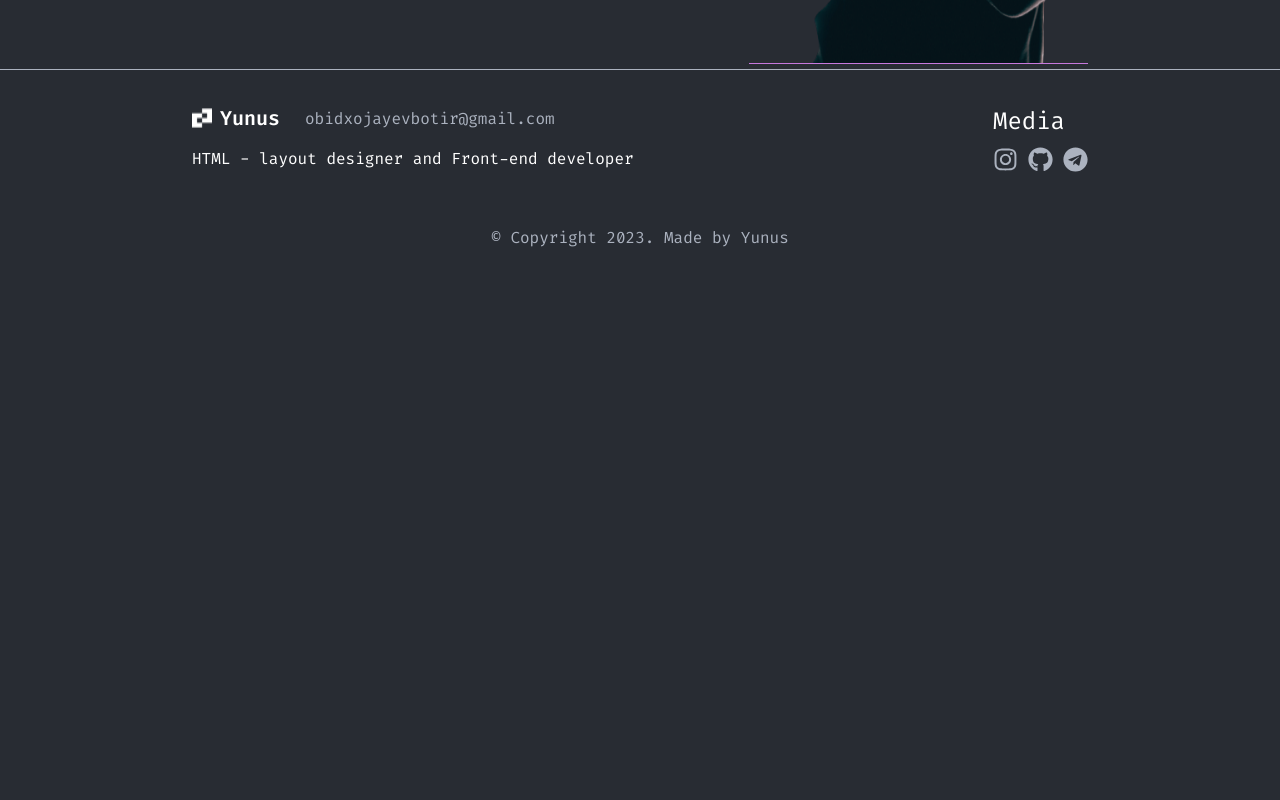
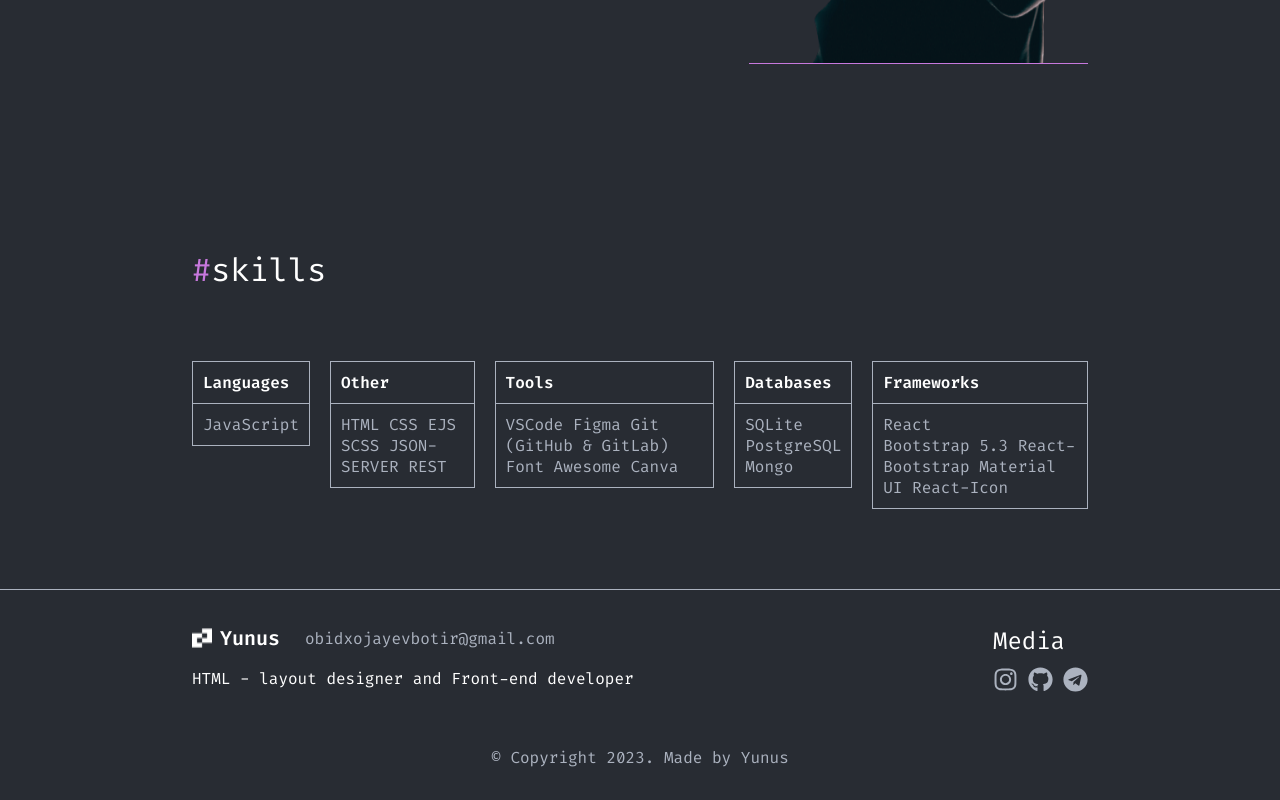
Before and after one commit to theyuunus/Portfolio, a React (Create React App) app: page /about in a window 1280 px wide. Shown: the part 665-1465 px from the top of the page. Before the commit the page ends 945 px from the top, so only its background shows below. Built offline with nearby package versions, Linux system fonts and the light colour scheme.

Commit message:
#fix #add Skills of About #About

```diff
--- a/src/Pages/About.jsx
+++ b/src/Pages/About.jsx
@@ -1,11 +1,13 @@
 import React from 'react'
 import Helmet from '../components/Helmet/Helmet'
 import AboutHeader from '../components/AboutHeader/AboutHeader'
+import AboutSkills from '../components/AboutSkills/AboutSkills'
 
 export default function About() {
   return (
     <Helmet title="About">
       <AboutHeader />
+      <AboutSkills />
     </Helmet>
   )
 }
--- /dev/null
+++ b/src/components/AboutSkills/AboutSkills.jsx
@@ -0,0 +1,38 @@
+import React from 'react'
+import "./AboutSkills.scss"
+
+export default function AboutSkills() {
+    return (
+        <React.Fragment>
+            <div className="container">
+                <div className="AboutSkills">
+                    <h1 className="AboutSkills-h1">
+                        <span className="AboutSkills-h1-span">#</span>skills
+                    </h1>
+                    <div className="AboutSkills-card">
+                        <div className="HomeSkills-bottom-right-div1">
+                            <h3 className="HomeSkills-bottom-right-div1-h3">Languages</h3>
+                            <p className="HomeSkills-bottom-right-div1-p">JavaScript</p>
+                        </div>
+                        <div className="HomeSkills-bottom-right-div3">
+                            <h3 className="HomeSkills-bottom-right-div3-h3">Other</h3>
+                            <p className="HomeSkills-bottom-right-div3-p">HTML CSS EJS SCSS JSON-SERVER REST</p>
+                        </div>
+                        <div className="HomeSkills-bottom-right-div2">
+                            <h3 className="HomeSkills-bottom-right-div2-h3">Tools</h3>
+                            <p className="HomeSkills-bottom-right-div2-p">VSCode Figma Git (GitHub & GitLab) Font Awesome Canva</p>
+                        </div>
+                        <div className="HomeSkills-bottom-right-div2">
+                            <h3 className="HomeSkills-bottom-right-div2-h3">Databases</h3>
+                            <p className="HomeSkills-bottom-right-div2-p">SQLite PostgreSQL Mongo</p>
+                        </div>
+                        <div className="HomeSkills-bottom-right-div4">
+                            <h3 className="HomeSkills-bottom-right-div4-h3">Frameworks</h3>
+                            <p className="HomeSkills-bottom-right-div4-p">React <br /> Bootstrap 5.3 React-Bootstrap Material UI React-Icon</p>
+                        </div>
+                    </div>
+                </div>
+            </div>
+        </React.Fragment>
+    )
+}
--- /dev/null
+++ b/src/components/AboutSkills/AboutSkills.scss
@@ -0,0 +1,22 @@
+.AboutSkills {
+    margin-top: 180px;
+
+    &-h1 {
+        color: var(--white, #FFF);
+        font-size: 32px;
+        font-style: normal;
+        font-weight: 500;
+        line-height: normal;
+
+        &-span {
+            color: var(--primary, #C778DD);
+        }
+    }
+
+    &-card {
+        display: flex;
+        gap: 20px;
+        align-items: flex-start;
+        padding-top: 70px;
+    }
+}
```
